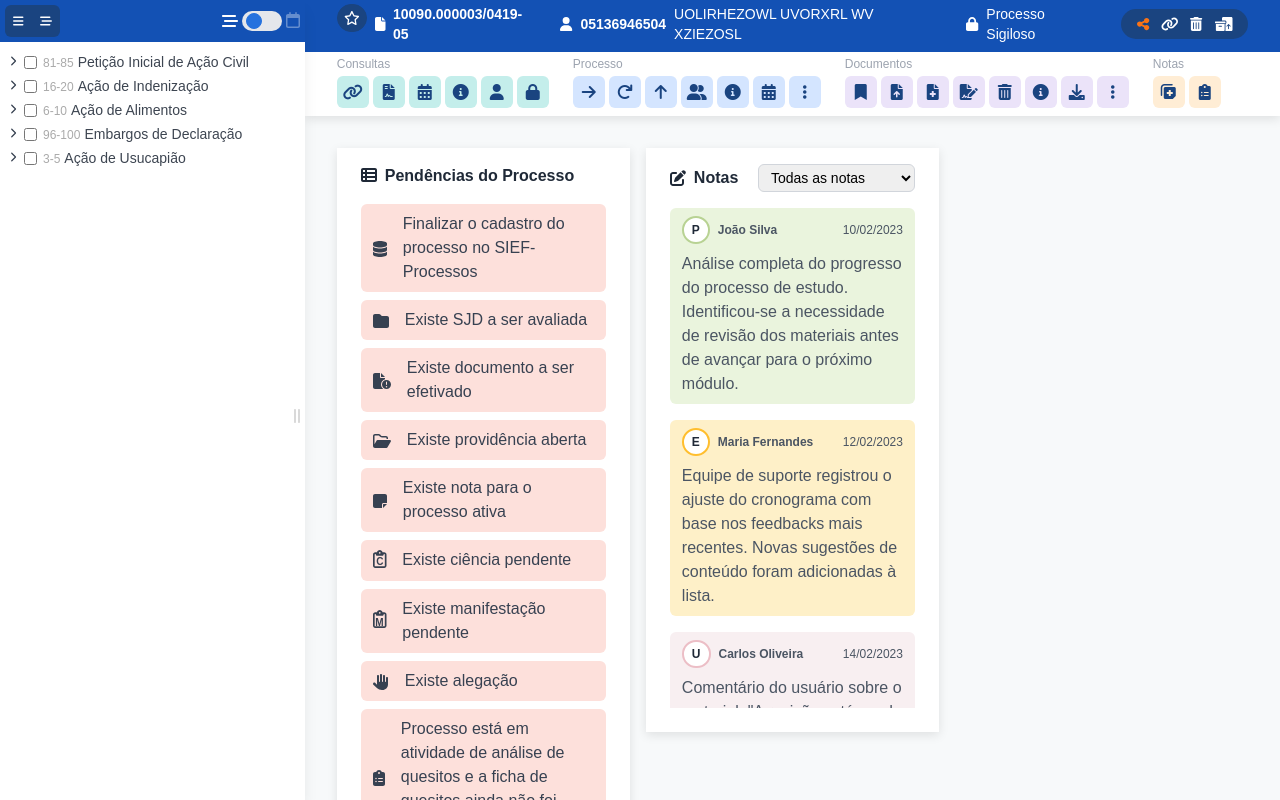
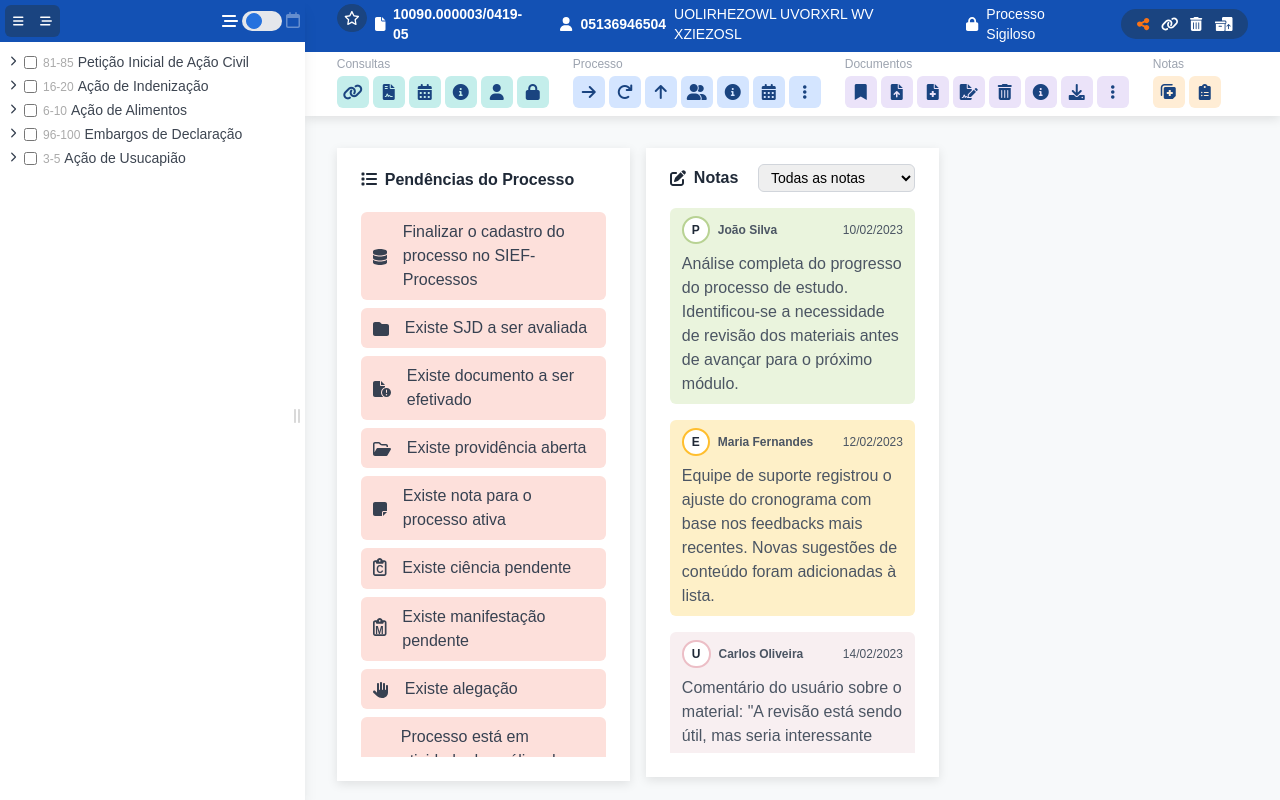
Before and after one commit to guilhermeteles/eprocesso, a React (Vite) app: page / in a window 1280 px wide. Built offline with nearby package versions, Linux system fonts and the light colour scheme.

Commit message:
fix scroll

```diff
--- a/src/components/DashboardComponent.jsx
+++ b/src/components/DashboardComponent.jsx
@@ -1,10 +1,10 @@
 import { FontAwesomeIcon } from '@fortawesome/react-fontawesome';
-import { faEdit, faCheck, faFolder, faNoteSticky, faHand, faThList, faFileCircleExclamation } from '@fortawesome/free-solid-svg-icons';
+import { faEdit, faFolder, faNoteSticky, faHand, faThList, faFileCircleExclamation } from '@fortawesome/free-solid-svg-icons';
 import { faDatabase, faClipboardList } from '@fortawesome/free-solid-svg-icons';
 import { useState } from 'react';
 import { faFolderOpen } from '@fortawesome/free-regular-svg-icons';
-import { faPaste } from '@fortawesome/free-regular-svg-icons';
 import { faClipboard } from '@fortawesome/free-regular-svg-icons';
+import { faList } from '@fortawesome/free-solid-svg-icons';
 
 const Dashboard = () => {
     const [filter, setFilter] = useState('all');
@@ -59,21 +59,15 @@ const Dashboard = () => {
     };
 
     return (
-        <div className='overflow-y-auto'>
-            <div className="mx-auto px-8 py-8">
-                <div className="grid gap-4 sm:grid-cols-1 md:grid-cols-3 lg:grid-cols-3">
-
-                    {/* Pendências do Processo */}
-                    <div className="bg-white px-6 pb-6 pt-4 shadow-[0_3px_10px_rgb(0,0,0,0.1)] flex flex-col gap-2 h-fit">
-                        <h2 className="text-md font-semibold text-gray-800 mb-2">
-                            <FontAwesomeIcon icon={faThList} className='mr-2' />
+        <div className='grid grid-cols-3 h-full w-full p-8 gap-4'>
+            <div className='bg-white px-6 pb-6 pt-4 shadow-[0_3px_10px_rgb(0,0,0,0.1)] flex flex-col gap-2 h-fit'>
+                <h2 className="text-md font-semibold text-gray-800 mb-3 mt-1">
+                    <FontAwesomeIcon icon={faList} className='mr-2' />
                     Pendências do Processo
                 </h2>
+                <div className='max-h-[calc(100vh-255px)] h-fit flex flex-col gap-2 overflow-auto'>
                     <p className="text-gray-700 bg-[#FDE0DB] px-3 py-2 rounded-md flex items-center gap-2">
-                            <FontAwesomeIcon
-                                icon={faDatabase}
-                                className='mr-2 mt-0.5'
-                            />
+                        <FontAwesomeIcon icon={faDatabase} className='mr-2 mt-0.5' />
                         <p>Finalizar o cadastro do processo no SIEF-Processos</p>
                     </p>
                     <p className="text-gray-700 bg-[#FDE0DB] px-3 py-2 rounded-md flex items-center gap-2">
@@ -111,7 +105,6 @@ const Dashboard = () => {
                         </div>
                         <p>Existe ciência pendente</p>
                     </p>
-
                     <p className="text-gray-700 bg-[#FDE0DB] px-3 py-2 rounded-md flex items-center gap-2">
                         <div className="relative">
                             <span className="absolute top-[6.5px] left-[2.4px] text-[10px] font-bold">M</span>
@@ -119,7 +112,6 @@ const Dashboard = () => {
                         </div>
                         <p>Existe manifestação pendente</p>
                     </p>
-
                     <p className="text-gray-700 bg-[#FDE0DB] px-3 py-2 rounded-md flex items-center gap-2">
                         <FontAwesomeIcon
                             icon={faHand}
@@ -134,11 +126,11 @@ const Dashboard = () => {
                         />
                         <p>Processo está em atividade de análise de quesitos e a ficha de quesitos ainda não foi respondida</p>
                     </p>
+
                 </div>
-
-                    {/* Notas */}
-                    <div className="bg-white px-6 pb-6 pt-4 shadow-[0_3px_10px_rgb(0,0,0,0.1)] flex flex-col gap-4 h-fit">
-                        <div className="flex justify-between items-center">
+            </div>
+            <div className='bg-white px-6 pb-6 pt-4 shadow-[0_3px_10px_rgb(0,0,0,0.1)] flex flex-col gap-2 h-fit'>
+            <div className="flex justify-between items-center mb-2">
                     <h2 className="text-md font-semibold text-gray-800 flex items-center ">
                         <FontAwesomeIcon icon={faEdit} className="mr-2" />
                         Notas
@@ -154,7 +146,7 @@ const Dashboard = () => {
                         <option value="user">Notas de Usuário</option>
                     </select>
                 </div>
-                        <div className='overflow-auto flex flex-col gap-4 max-h-[500px]'>
+                <div className='max-h-[calc(100vh-255px)] h-fit flex flex-col gap-4 overflow-auto'>
                 {filteredNotes.map((note, index) => (
                         <div key={index} className={`text-gray-600 ${note.bgColor} px-3 py-2 rounded-md`}>
                             <div className="flex justify-between items-center mb-2">
@@ -173,9 +165,6 @@ const Dashboard = () => {
                     ))}
                 </div>
             </div>
-
-                </div>
-            </div>
         </div>
     );
 };
```
Lines whose indentation alone changed are shown as unchanged.
